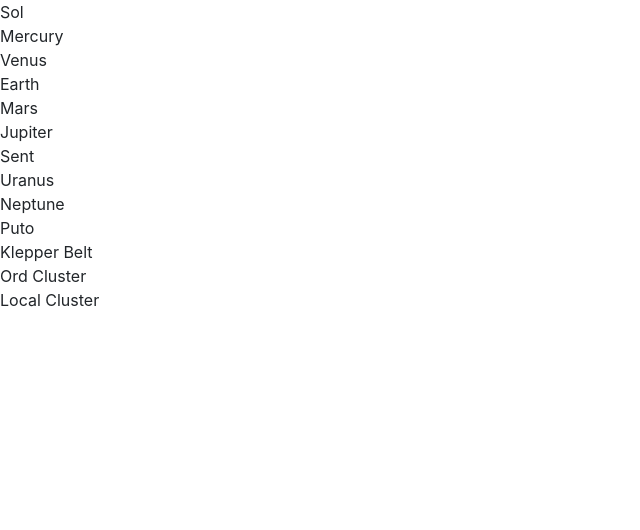
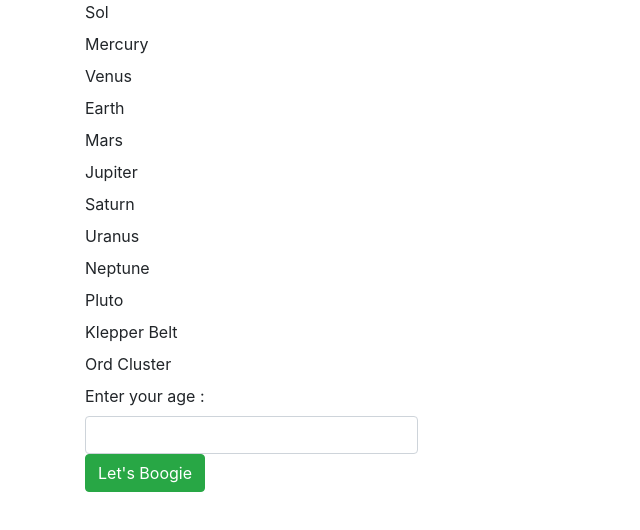
Before and after one commit to Thisisjameswyn/galactic-age-checker, a website built with webpack: page src/index.html in a window 1280 px wide. Shown: the whole page, without its empty margins (0-640 px from the left). Built offline with nearby package versions, Linux system fonts and the light colour scheme.

Commit message:
finish up UI tie in

```diff
--- a/src/css/styles.css
+++ b/src/css/styles.css
@@ -0,0 +1,3 @@
+#travelLog {
+  width: 30%;
+}
--- a/src/index.html
+++ b/src/index.html
@@ -4,20 +4,27 @@
   <title>Galactic Traveller</title>
 </head>
 <body>
-  <div>Sol</div>
-  <div>Mercury</div>
-  <div>Venus</div>
-  <div>Earth</div>
-  <div>Mars</div>
-  <div>Jupiter</div>
-  <div>Sent</div>
-  <div>Uranus</div>
-  <div>Neptune</div>
-  <div>Puto</div>
-  <div>Klepper Belt</div>
-  <div>Ord Cluster</div>
-  <div>Local Cluster</div>
-  <div></div>
-  <div></div>
+  <div class="container">
+    <div id="destinations">
+      <label data-year="0">Sol</label><br>
+      <label data-year="0.24">Mercury</label><br>
+      <label data-year="0.62">Venus</label><br>
+      <label data-year="1">Earth</label><br>
+      <label data-year="1.88">Mars</label><br>
+      <label data-year="11.86">Jupiter</label><br>
+      <label data-year="29.46">Saturn</label><br>
+      <label data-year="84.01">Uranus</label><br>
+      <label data-year="164.79">Neptune</label><br>
+      <label data-year="248.59">Pluto</label><br>
+      <label data-year="0">Klepper Belt</label><br>
+      <label data-year="0">Ord Cluster</label><br>
+    </div>
+    <form id="travelLog">
+      <label for="userInput">Enter your age :</label>
+      <input type="text" class="form-control" id="userAge">
+      <button type="submit" class="btn btn-success">Let's Boogie</button>
+      <div id="printout"></div>
+    </form>
+  </div>
 </body>
 </html>
--- a/src/js/ageChecker.js
+++ b/src/js/ageChecker.js
@@ -7,6 +7,5 @@ export default class AgeTraveller {
   returnAge(destination) {
     this.traveledAge = this.age;
     this.traveledAge = Math.trunc(this.traveledAge/destination[1]);
-
   }
 }
--- a/src/main.js
+++ b/src/main.js
@@ -2,15 +2,21 @@ import $ from 'jquery'
 import 'bootstrap'
 import 'bootstrap/dist/css/bootstrap.min.css'
 import './css/styles.css'
+import AgeTraveller from '../src/js/ageChecker'
 
 $(document).ready(function () {
   let _destination = []
-  $(document).click(function(event) {
-    _destination = [$(event.target).text(), $(event.target).val()];
+  let myTravel;
+  $("#travelLog").submit(function (event) {
+    const enteredAge = parseInt($("#userAge").val());
+    myTravel = new AgeTraveller(enteredAge);
+    myTravel.returnAge(_destination)
+    $("#printout").text(`Bon voyage!  Looks like you're headed to ${_destination[0]}
+    and you'll be a local age of ${myTravel.traveledAge}.  That gives you about ${myTravel.averageAge - myTravel.traveledAge} years to explore`)
+    event.preventDefault();
   });
-
-  $("#travelLog").submit(function (e) {
-
-    e.preventDefault();
+  $("#destinations").click(function(event) {
+    _destination = [$(event.target).text(), $(event.target).data().year];
+    event.preventDefault()
   });
 });
```
